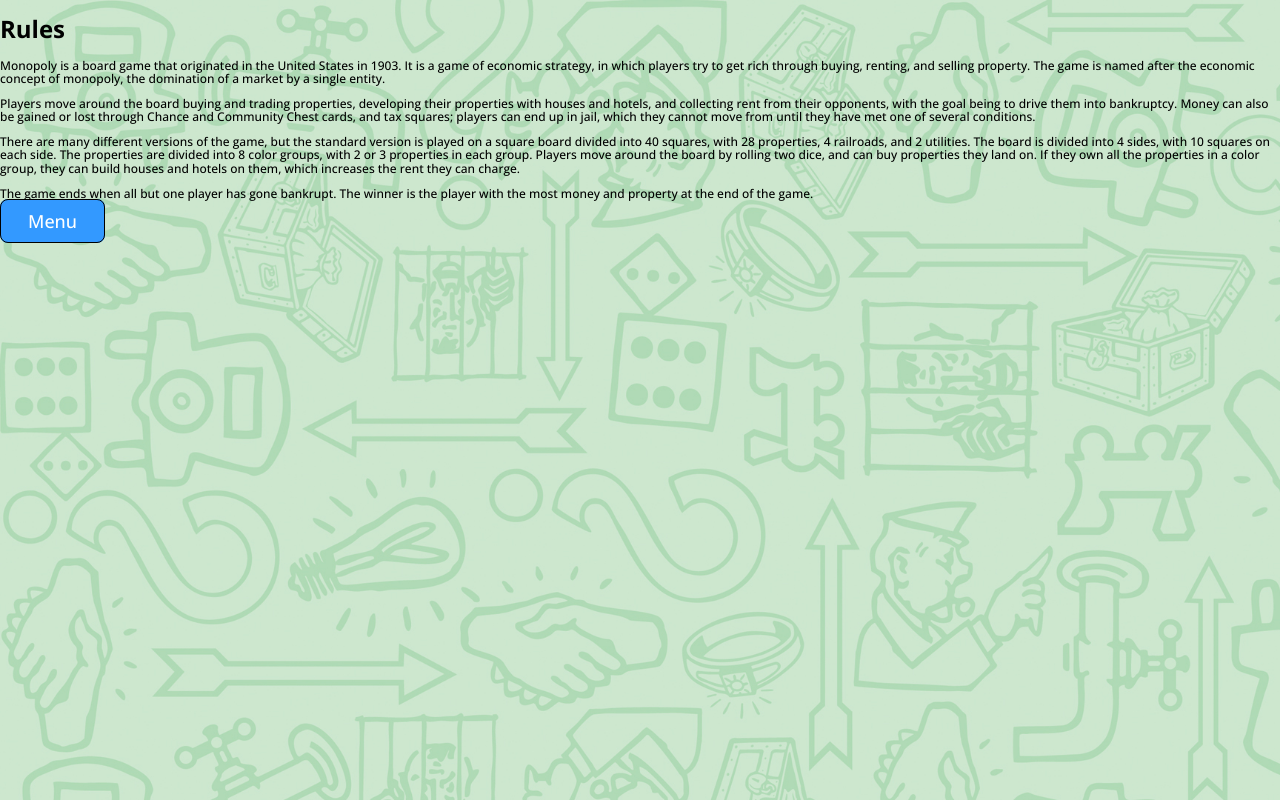
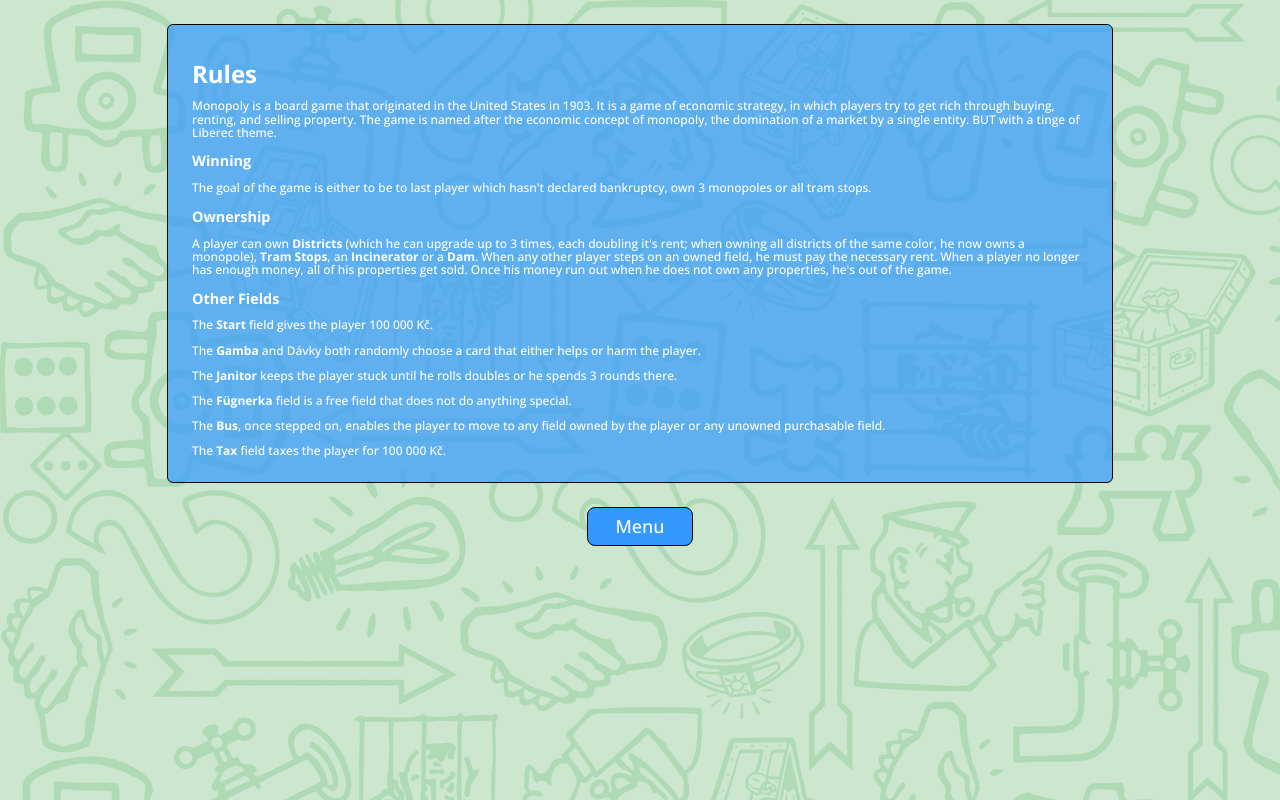
Before and after one commit to pslib-cz/2023-p3a-mpa-react-project-hongolem, a React (Vite) app in the folder Monopoly-LiberecEdition/: page /2023-p3a-mpa-react-project-hongolem/Rules in a window 1280 px wide. Built offline with nearby package versions, Linux system fonts and the light colour scheme.

Commit message:
rules done

```diff
--- a/Monopoly-LiberecEdition/src/pages/Rules.module.css
+++ b/Monopoly-LiberecEdition/src/pages/Rules.module.css
@@ -0,0 +1,35 @@
+.title {
+    font-size: 2rem;
+    font-weight: bold;
+    margin-bottom: 1rem;
+}
+
+.subtitle {
+    font-size: 1.2rem;
+    font-weight: bold;
+    margin-bottom: 1rem;
+}
+
+.bold {
+    font-weight: bold;
+}
+
+.textBox {
+    background: var(--blue-BG);
+    color: var(--white);
+    border: 1px solid var(--black);
+    border-radius: 0.5em;
+    padding: 1em 2em;
+    margin: 2em auto;
+    width: 70%;
+}
+
+.ruleButton {
+    margin: 0 auto;
+}
+
+.ruleBox {
+    margin: 2em auto;
+    display: flex;
+    align-items: center;
+}
--- a/Monopoly-LiberecEdition/src/pages/Rules.tsx
+++ b/Monopoly-LiberecEdition/src/pages/Rules.tsx
@@ -1,19 +1,33 @@
-import {FC} from 'react';
+import {FC, useContext} from 'react';
 import { Link } from 'react-router-dom';
-//import Styles from "./Rules.module.css";
+import {GameContext} from "../providers/MonopolyProvider.tsx";
+import {MonopolyTypes, StartType, TaxType} from "../types/MonopolyTypes.tsx";
+import Styles from "./Rules.module.css";
 
 const Rules: FC = () => {
+    const {state} = useContext(GameContext);
 
     return (
         <>
-            <div>
-                <h1>Rules</h1>
-                <p>Monopoly is a board game that originated in the United States in 1903. It is a game of economic strategy, in which players try to get rich through buying, renting, and selling property. The game is named after the economic concept of monopoly, the domination of a market by a single entity.</p>
-                <p>Players move around the board buying and trading properties, developing their properties with houses and hotels, and collecting rent from their opponents, with the goal being to drive them into bankruptcy. Money can also be gained or lost through Chance and Community Chest cards, and tax squares; players can end up in jail, which they cannot move from until they have met one of several conditions.</p>
-                <p>There are many different versions of the game, but the standard version is played on a square board divided into 40 squares, with 28 properties, 4 railroads, and 2 utilities. The board is divided into 4 sides, with 10 squares on each side. The properties are divided into 8 color groups, with 2 or 3 properties in each group. Players move around the board by rolling two dice, and can buy properties they land on. If they own all the properties in a color group, they can build houses and hotels on them, which increases the rent they can charge.</p>
-                <p>The game ends when all but one player has gone bankrupt. The winner is the player with the most money and property at the end of the game.</p>
+            <div className={Styles["textBox"]}>
+                <p className={Styles["title"]}>Rules</p>
+                <p>Monopoly is a board game that originated in the United States in 1903. It is a game of economic strategy, in which players try to get rich through buying, renting, and selling property. The game is named after the economic concept of monopoly, the domination of a market by a single entity. BUT with a tinge of Liberec theme.</p>
+                <p className={Styles["subtitle"]}>Winning</p>
+                <p>The goal of the game is either to be to last player which hasn't declared bankruptcy, own 3 monopoles or all tram stops.</p>
+                <p className={Styles["subtitle"]}>Ownership</p>
+                <p>A player can own <span className={Styles["bold"]}>Districts</span> (which he can upgrade up to 3 times, each doubling it's rent; when owning all districts of the same color, he now owns a monopole), <span className={Styles["bold"]}>Tram Stops</span>, an <span className={Styles["bold"]}>Incinerator</span> or a <span className={Styles["bold"]}>Dam</span>. When any other player steps on an owned field, he must pay the necessary rent. When a player no longer has enough money, all of his properties get sold. Once his money run out when he does not own any properties, he's out of the game.</p>
+                <p className={Styles["subtitle"]}>Other Fields</p>
+                <p>The <span className={Styles["bold"]}>Start</span> field gives the player {(state.gameBoard.fields.find(field => field.type === MonopolyTypes.START) as StartType).reward} 000 Kč.</p>
+                <p>The <span className={Styles["bold"]}>Gamba</span> and <span>Dávky</span> both randomly choose a card that either helps or harm the player.</p>
+                <p>The <span className={Styles["bold"]}>Janitor</span> keeps the player stuck until he rolls doubles or he spends 3 rounds there.</p>
+                <p>The <span className={Styles["bold"]}>Fügnerka</span> field is a free field that does not do anything special.</p>
+                <p>The <span className={Styles["bold"]}>Bus</span>, once stepped on, enables the player to move to any field owned by the player or any unowned purchasable field.</p>
+                <p>The <span className={Styles["bold"]}>Tax</span> field taxes the player for {(state.gameBoard.fields.find(field => field.type === MonopolyTypes.TAX) as TaxType).price} 000 Kč.</p>
             </div>
-            <Link to={"/"}>Menu</Link>
+            <div className={Styles["ruleBox"]}>
+                <Link className={Styles["ruleButton"]} to={"/"}>Menu</Link>
+            </div>
+
         </>
     );
 }
--- a/Monopoly-LiberecEdition/src/styles/main.css
+++ b/Monopoly-LiberecEdition/src/styles/main.css
@@ -15,6 +15,7 @@
     --grey-hover: #666;
     --black: #000;
     --black-BG: rgba(0, 0, 0, 0.6);
+    --blue-BG: rgba(51, 153, 255, 0.7);
     --white: #fff;
 
     --player1: #f00;
```
